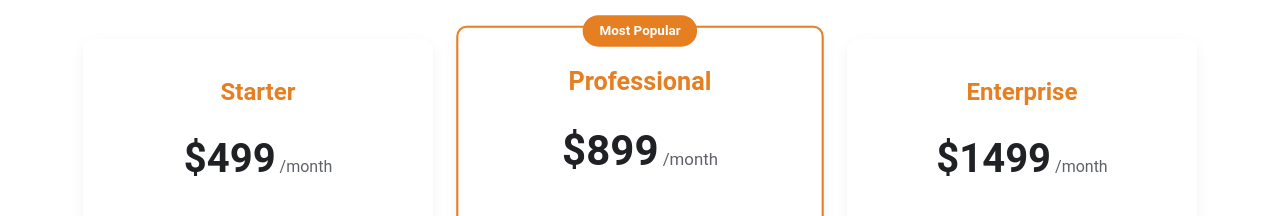
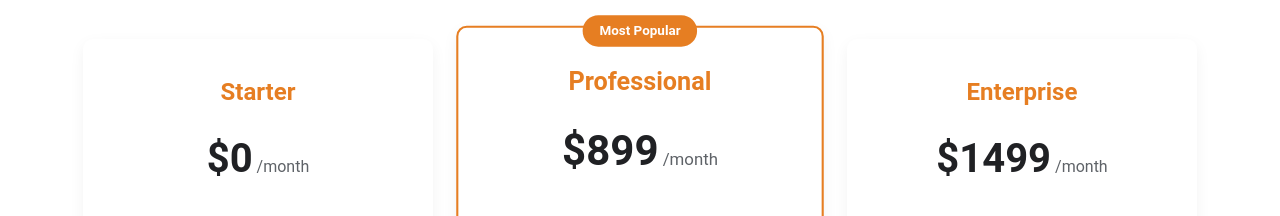
Before and after one commit to euniceschram/goodwill, a plain HTML site: page index.html in a window 1280 px wide. Shown: the part 2480-2696 px from the top of the page. Drawn offline with Linux system fonts and the light colour scheme.

Commit message:
Update index.html

```diff
--- a/index.html
+++ b/index.html
@@ -635,7 +635,7 @@
                 <div class="pricing-card">
                     <h3>Starter</h3>
                     <div class="price">
-                        <span class="price-amount">$499</span>
+                        <span class="price-amount">$0</span>
                         <span class="price-period">/month</span>
                     </div>
                     <ul class="pricing-features">
```
